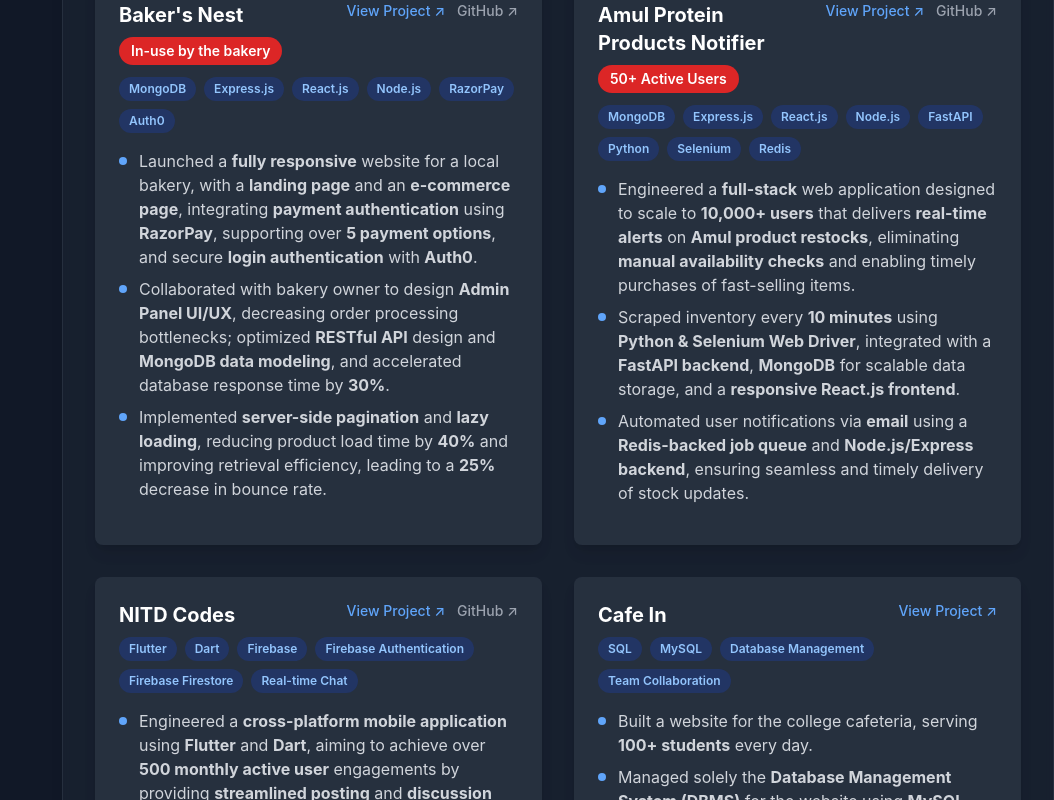
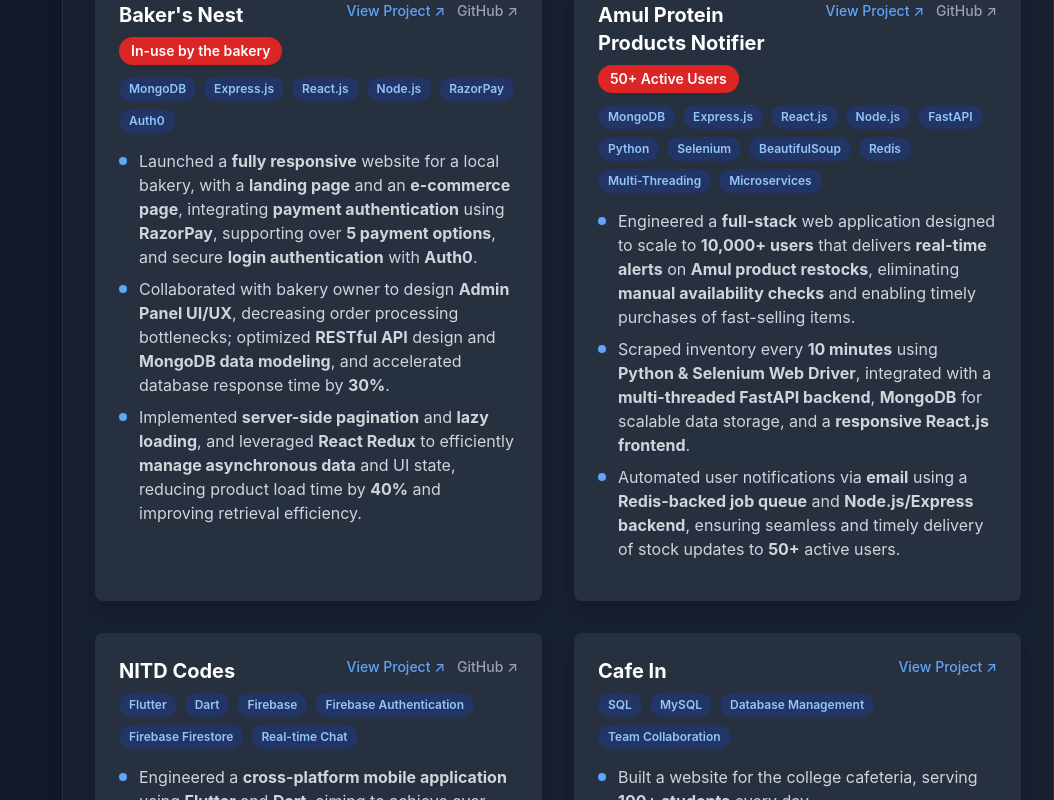
Before and after one commit to Gaurishh/portfolio-website, a Next.js app: page / in a window 1280 px wide. Shown: the part 2800-3600 px from the top of the page, without its empty margins (226-1280 px from the left). Built offline with nearby package versions, Linux system fonts and the light colour scheme.

Commit message:
Changed some things

```diff
--- a/components/constants.js
+++ b/components/constants.js
@@ -27,9 +27,9 @@
     period: 'Jan 2025 - Present',
     bullets: [
       'Migrated event processing to the <strong>event-driven fanout server</strong> (BMSNetworkFanout), which pushed filtered updates, centralizing incoming event processing and replacing redundant polling jobs, which streamlined data delivery across systems and improved system response time by <strong>97%</strong>.',
+      'Built an <strong>LLM-powered tool</strong> that interprets full database context (schemas, relationships, metadata) to convert natural language to <strong>SQL</strong>, achieving <strong>90%+</strong> query accuracy and reducing data retrieval time by over <strong>50%</strong>.',
+      'Automated the comparison of pre- and post-modification snapshots through python scripts, detecting anomalies with <strong>100%</strong> accuracy and reducing issue detection time by <strong>60%</strong>.',
       'Programmed an automated sensitive stock detection system with SQL and Jinja templates, reducing manual reviews by <strong>90%</strong>; ensured accuracy by writing <strong>20+</strong> comprehensive unit tests with <strong>99%</strong> coverage.',
-      'Automated the comparison of pre- and post-modification snapshots through python scripts, detecting anomalies with <strong>100%</strong> accuracy and reducing issue detection time by <strong>60%</strong>.',
-      'Built an <strong>LLM-powered tool</strong> that interprets full database context (schemas, relationships, metadata) to convert natural language to <strong>SQL</strong>, achieving <strong>90%+</strong> query accuracy and reducing data retrieval time by over <strong>50%</strong>.',
       'Mastered advanced Python development through BlackRock\'s APDC Bronze, Silver, and Gold certifications, achieving a <strong>top 5%</strong> score on final project assessments as the most junior member on the team.'
     ]
   },
@@ -79,7 +79,7 @@
     bullets: [
       'Launched a <strong>fully responsive</strong> website for a local bakery, with a <strong>landing page</strong> and an <strong>e-commerce page</strong>, integrating <strong>payment authentication</strong> using <strong>RazorPay</strong>, supporting over <strong>5 payment options</strong>, and secure <strong>login authentication</strong> with <strong>Auth0</strong>.',
       'Collaborated with bakery owner to design <strong>Admin Panel UI/UX</strong>, decreasing order processing bottlenecks; optimized <strong>RESTful API</strong> design and <strong>MongoDB data modeling</strong>, and accelerated database response time by <strong>30%</strong>.',
-      'Implemented <strong>server-side pagination</strong> and <strong>lazy loading</strong>, reducing product load time by <strong>40%</strong> and improving retrieval efficiency, leading to a <strong>25%</strong> decrease in bounce rate.'
+      'Implemented <strong>server-side pagination</strong> and <strong>lazy loading</strong>, and leveraged <strong>React Redux</strong> to efficiently <strong>manage asynchronous data</strong> and UI state, reducing product load time by <strong>40%</strong> and improving retrieval efficiency.'
     ],
     tech: ['MongoDB', 'Express.js', 'React.js', 'Node.js', 'RazorPay', 'Auth0'],
     link: 'https://bakers-nest.onrender.com',
@@ -89,10 +89,10 @@
     name: 'Amul Protein Products Notifier',
     bullets: [
       'Engineered a <strong>full-stack</strong> web application designed to scale to <strong>10,000+ users</strong> that delivers <strong>real-time alerts</strong> on <strong>Amul product restocks</strong>, eliminating <strong>manual availability checks</strong> and enabling timely purchases of fast-selling items.',
-      'Scraped inventory every <strong>10 minutes</strong> using <strong>Python & Selenium Web Driver</strong>, integrated with a <strong>FastAPI backend</strong>, <strong>MongoDB</strong> for scalable data storage, and a <strong>responsive React.js frontend</strong>.',
-      'Automated user notifications via <strong>email</strong> using a <strong>Redis-backed job queue</strong> and <strong>Node.js/Express backend</strong>, ensuring seamless and timely delivery of stock updates.'
+      'Scraped inventory every <strong>10 minutes</strong> using <strong>Python & Selenium Web Driver</strong>, integrated with a <strong>multi-threaded FastAPI backend</strong>, <strong>MongoDB</strong> for scalable data storage, and a <strong>responsive React.js frontend</strong>.',
+      'Automated user notifications via <strong>email</strong> using a <strong>Redis-backed job queue</strong> and <strong>Node.js/Express backend</strong>, ensuring seamless and timely delivery of stock updates to <strong>50+</strong> active users.'
     ],
-    tech: ['MongoDB', 'Express.js', 'React.js', 'Node.js', 'FastAPI', 'Python', 'Selenium', 'Redis'],
+    tech: ['MongoDB', 'Express.js', 'React.js', 'Node.js', 'FastAPI', 'Python', 'Selenium', 'BeautifulSoup', 'Redis', 'Multi-Threading', 'Microservices'],
     link: 'https://amul-protein-products-notifier.onrender.com',
     github: 'https://github.com/Gaurishh/amul-protein-products-notifier'
   },
@@ -199,6 +199,6 @@
 export const skills = {
   'Languages': ['C/C++ (Most Proficient)', 'Java/Kotlin', 'Python', 'HTML', 'CSS', 'JavaScript', 'Dart', 'SQL'],
   'Frameworks & Libraries': ['React.js', 'Angular.js', 'Express.js', 'Node.js', 'Bootstrap', 'Flutter'],
-  'Tools & Libraries': ['Gradle', 'Git', 'MongoDB', 'Mongoose', 'Pandas', 'Numpy', 'Matplotlib', 'Seaborn'],
+  'Tools & Libraries': ['Gradle', 'Git', 'MongoDB', 'Mongoose', 'Pandas', 'Numpy', 'Matplotlib', 'Seaborn', 'BeautifulSoup', 'Multi-Threading', 'Microservices'],
   'Relevant Coursework': ['Machine Learning', 'Neural Networks', 'Computer Vision', 'Operating System', 'Artificial Intelligence', 'Computer Networks', 'Design and Analysis of Algorithms', 'Software Engineering', 'Object Oriented Programming', 'Database Management Systems', 'Data Structures'],
 };
```
